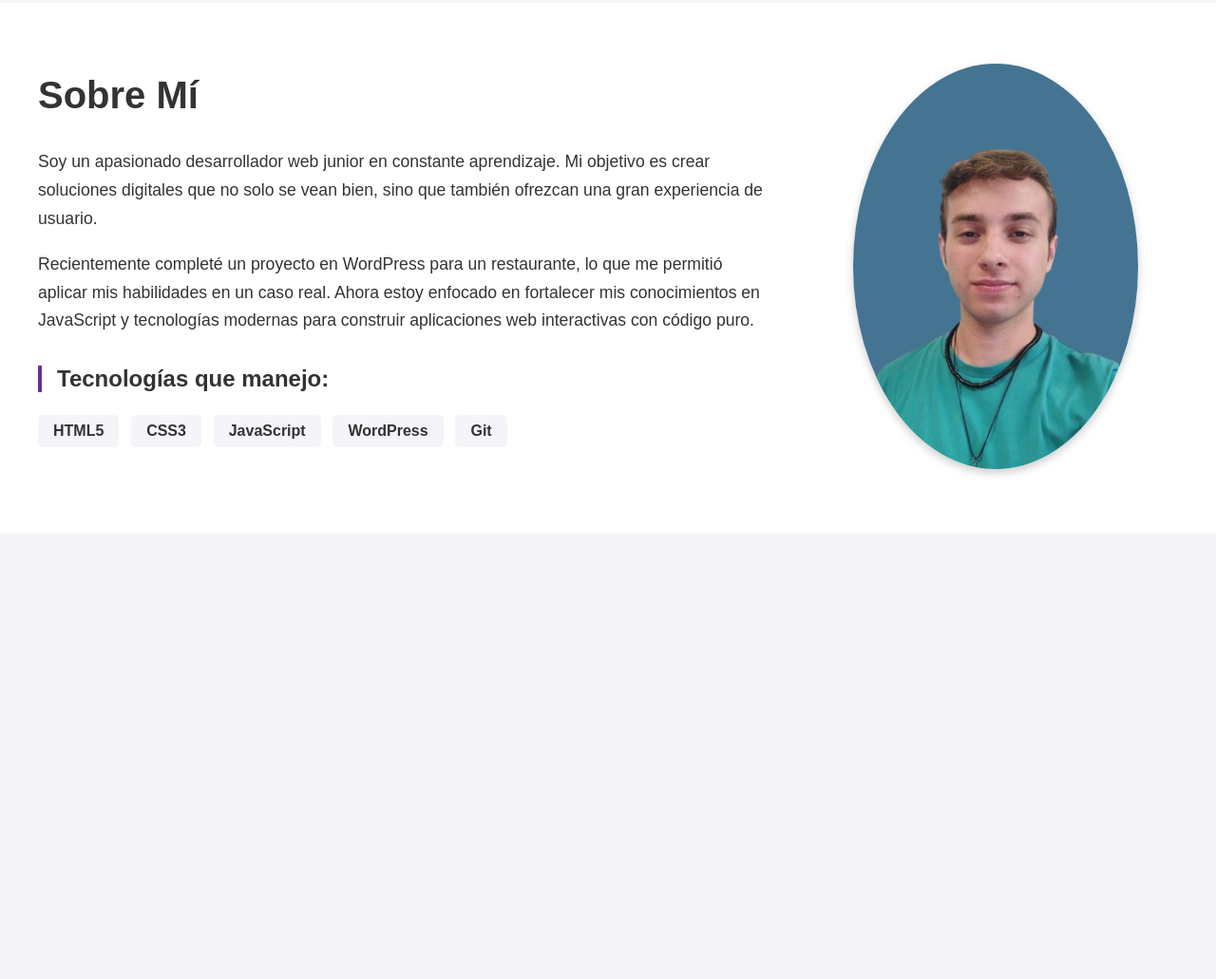
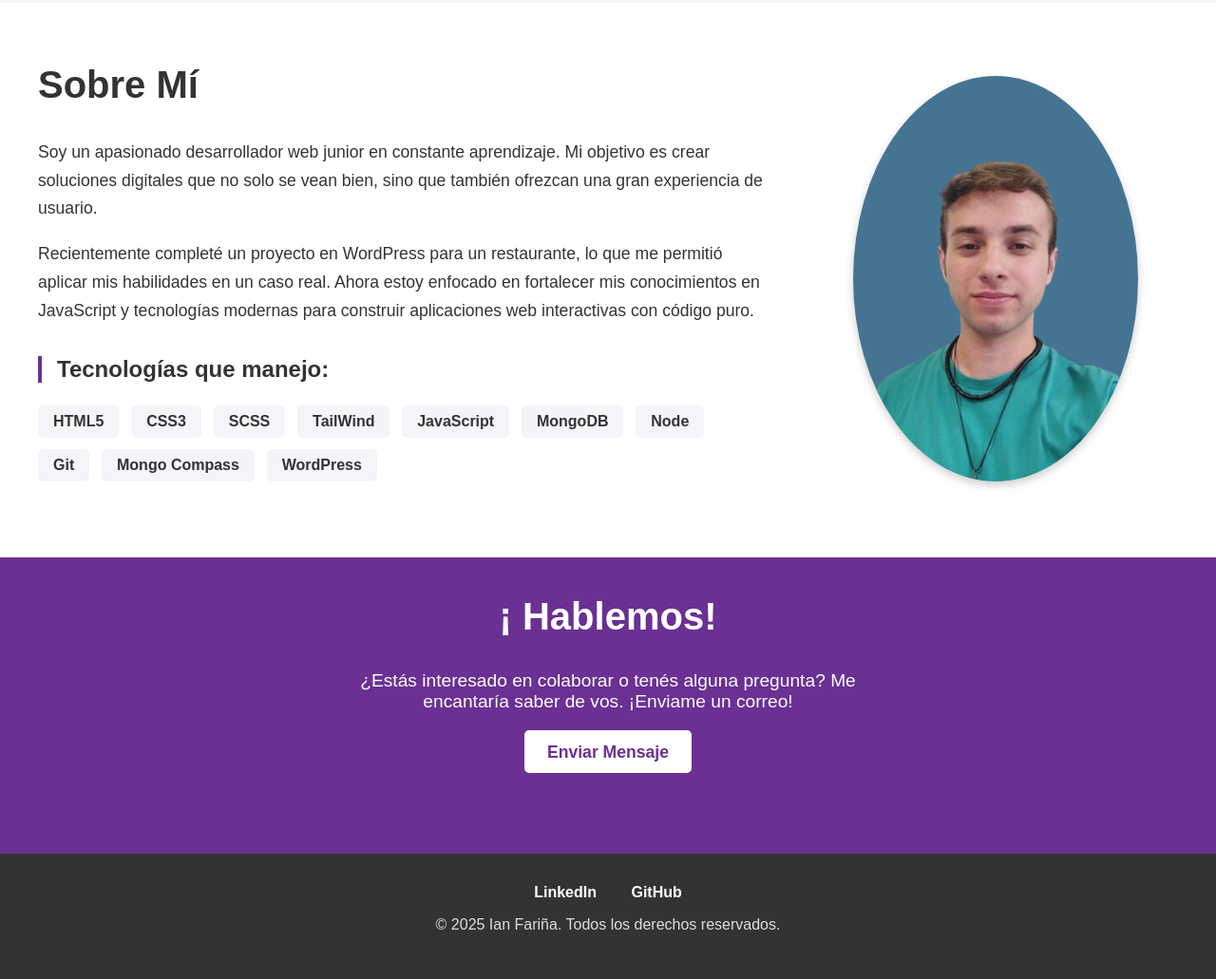
Before and after one commit to ianfranfn/ianfarina, a website built with Vite: page index.html in a window 1280 px wide. Shown: the part 1109-2140 px from the top of the page at 95% size. Before the commit the page ends 1671 px from the top, so only its background shows below. Built offline with nearby package versions, Linux system fonts and the light colour scheme.

Commit message:
creacion de footer y sus estilos con informacion de contacto.

```diff
--- a/index.html
+++ b/index.html
@@ -42,9 +42,7 @@
               </div>
       </section>
 
-    </section>
-
-    <section id="sobre-mi">
+      <section id="sobre-mi">
         <div class="sobre-mi-contenido">
             <div class="sobre-mi-texto">
                 <h2>Sobre Mí</h2>
@@ -58,9 +56,14 @@
                 <ul>
                     <li>HTML5</li>
                     <li>CSS3</li>
+                    <li>SCSS</li>
+                    <li>TailWind</li>
                     <li>JavaScript</li>
+                    <li>MongoDB</li>
+                    <li>Node</li>
+                    <li>Git</li>
+                    <li>Mongo Compass</li>
                     <li>WordPress</li>
-                    <li>Git</li>
                 </ul>
             </div>
             <div class="sobre-mi-imagen">
@@ -71,6 +74,24 @@
 
     </main>
 
+    <section id="contacto">
+      <h2>¡ Hablemos!</h2>
+      <p>¿Estás interesado en colaborar o tenés alguna pregunta? Me encantaría saber de vos. ¡Enviame un correo!</p>
+      <a href="mailto:ianfarina9@gmail.com" class="cta-button">Enviar Mensaje</a>
+  </section>
+
+  </main>
+
+  <footer>
+    <div class="footer-contenido">
+      <div class="social-links">
+          <a href="https://www.linkedin.com/in/ian-franco-fari%C3%B1a-n%C3%BA%C3%B1ez-0b76782b7/" target="_blank">LinkedIn</a>
+          <a href="https://github.com/ianfranfn" target="_blank">GitHub</a>
+          </div>
+      <p>&copy; 2025 Ian Fariña. Todos los derechos reservados.</p>
+    </div>
+  </footer>
+
     <script type="module" src="/src/main.js"></script>
 </body>
 </html>
--- a/src/style.css
+++ b/src/style.css
@@ -239,3 +239,62 @@ nav ul {
     border-radius: 50%;
     box-shadow: 0 4px 10px rgba(0, 0, 0, 0.2);
 }
+
+/* --- Estilos de la sección Contacto --- */
+#contacto {
+    background-color: #6a3093; /* Usamos el color principal para el fondo */
+    color: #fff; /* Texto blanco para que contraste */
+    text-align: center;
+    padding: 6rem 2rem;
+}
+
+#contacto h2 {
+    font-size: 2.5rem;
+    margin-top: -7vh;
+}
+
+#contacto p {
+    font-size: 1.2rem;
+    max-width: 600px;
+    margin: 1rem auto 2rem;
+}
+
+/* Reutilizamos el estilo .cta-button pero le cambiamos el color de fondo para que destaque */
+#contacto .cta-button {
+    background-color: #fff;
+    color: #6a3093;
+    font-size: 1.1rem;
+}
+
+#contacto .cta-button:hover {
+    background-color: #f4f4f9; /* Un leve cambio de color al pasar el mouse */
+}
+
+
+/* --- Estilos del Footer --- */
+footer {
+    background-color: #333;
+    color: #ddd;
+    padding: 2rem;
+    text-align: center;
+}
+
+.footer-contenido {
+    max-width: 1200px;
+    margin: auto;
+}
+
+.social-links {
+    margin-bottom: 1rem;
+}
+
+.social-links a {
+    color: #fff;
+    font-weight: bold;
+    margin: 0 1rem;
+    transition: color 0.3s;
+}
+
+.social-links a:hover {
+    color: #6a3093;
+}
```
